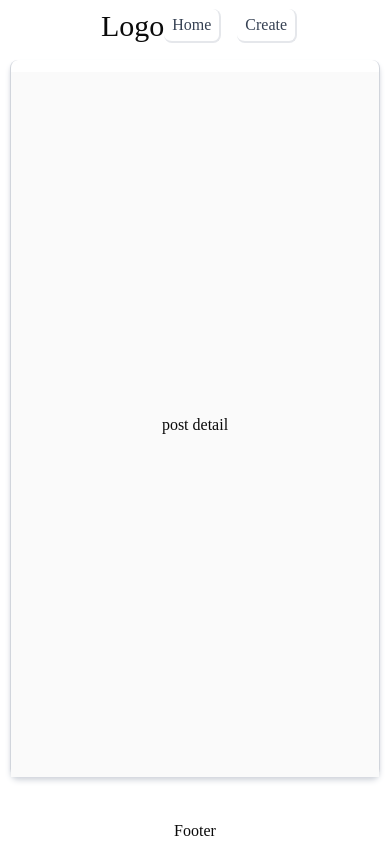
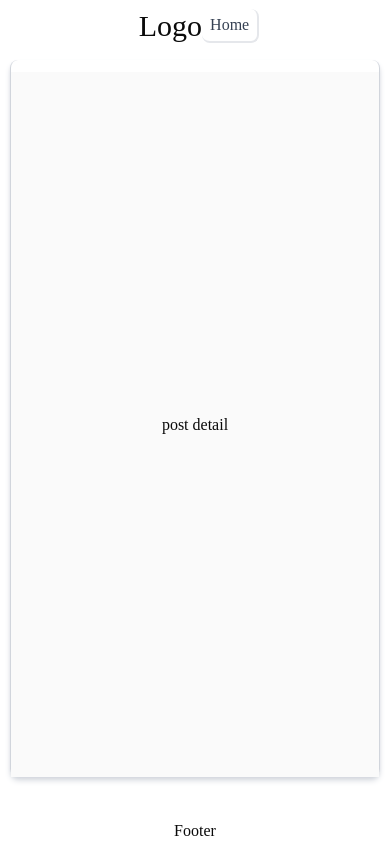
Before and after one commit to PREPMND/BlogMait, a Next.js app: page / in a window 390 px wide. Built offline with nearby package versions, Linux system fonts and the light colour scheme.

Commit message:
Aug 5, 2026, 3:34 PM

```diff
--- a/components/layout/header.tsx
+++ b/components/layout/header.tsx
@@ -21,7 +21,7 @@ export default function Header() {
                 <nav className="flex justify-evenly items-center gap-4 w-full text-gray-700">
                     {
                         navItems.map((item) => (
-                            <Link className={`${item.label=='Contact' ?'hidden md:flex':'flex'}
+                            <Link className={`${item.label=='Contact' || item.label=='Create'?'hidden md:flex':'flex'}
                             border-b-2 border-r-2 border-gray-200
                              text-[16px] md:text-[20px]
                             hover:border-gray-400 transition-all duration-300 py-1 md:py-1.5 px-2 md:px-2.5 rounded-md
```
